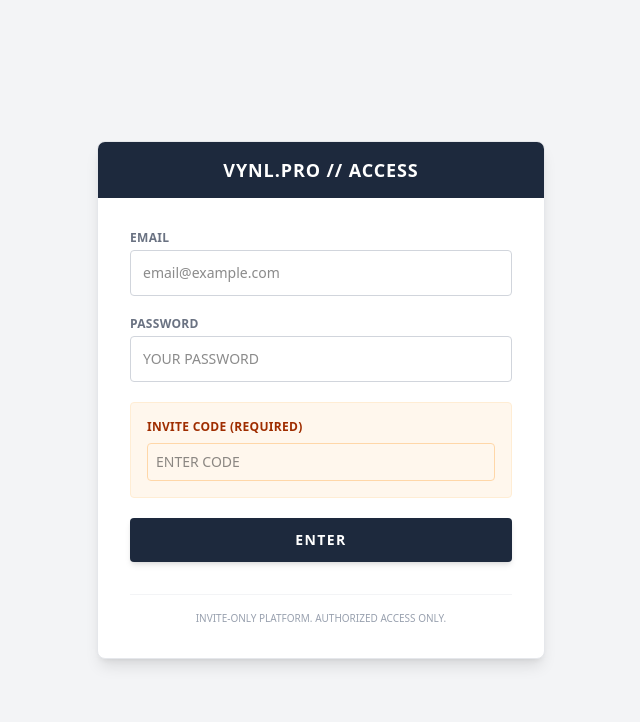
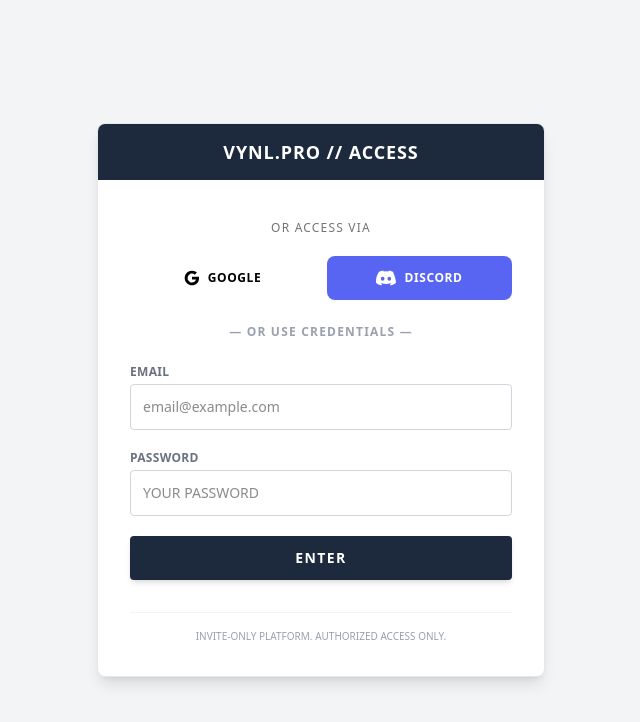
Before and after one commit to rlackeyseattle/vynl-pro, a Next.js app: page /login in a window 1280 px wide. Shown: the top 722 px of the page, without its empty margins (319-959 px from the left). Built offline with nearby package versions, Linux system fonts and the light colour scheme.

Commit message:
Final Social Login fix: Restore imports and add Suspense to Login page

```diff
--- a/app/join/page.tsx
+++ b/app/join/page.tsx
@@ -1,12 +1,13 @@
 "use client";
 
-import React, { useState, useTransition, useEffect, Suspense } from "react";
-import { useRouter, useSearchParams } from "next/navigation";
+import React, { useState, useTransition, Suspense } from "react";
+import { useRouter } from "next/navigation";
 import { registerUser } from "@/actions/register";
 import { signIn } from "next-auth/react";
-import { ArrowRight, Lock, Loader2, AlertCircle, CheckCircle } from "lucide-react";
+import { ArrowRight, Loader2, AlertCircle } from "lucide-react";
 import { motion } from "framer-motion";
 import Link from "next/link";
+import SocialLogin from "@/components/auth/SocialLogin";
 
 export default function JoinPage() {
     return (
@@ -22,27 +23,16 @@
 
 function JoinContent() {
     const router = useRouter();
-    const searchParams = useSearchParams();
-    const initialCode = searchParams.get("code") || "";
-
     const [isPending, startTransition] = useTransition();
     const [error, setError] = useState("");
     const [success, setSuccess] = useState(false);
 
-    // Initialize state with initialCode, update if searchParams change
     const [formData, setFormData] = useState({
         name: "",
         email: "",
         password: "",
         handle: "",
-        inviteCode: initialCode,
     });
-
-    useEffect(() => {
-        if (initialCode) {
-            setFormData(prev => ({ ...prev, inviteCode: initialCode.toUpperCase() }));
-        }
-    }, [initialCode]);
 
     const handleChange = (e: React.ChangeEvent<HTMLInputElement>) => {
         const { name, value } = e.target;
@@ -99,34 +89,21 @@
                 className="w-full max-w-md relative z-10"
             >
                 <div className="mb-8 text-center">
-                    <h1 className="text-4xl font-black tracking-tighter mb-2">ACCESS GRANTED</h1>
-                    <p className="text-xs text-neutral-500 tracking-[0.2em] uppercase">Initialize Your Profile</p>
+                    <h1 className="text-4xl font-black tracking-tighter mb-2">INITIALIZE PROFILE</h1>
+                    <p className="text-xs text-neutral-500 tracking-[0.2em] uppercase">Join the Network</p>
+                </div>
+
+                <div className="bg-[#0a0a0a]/50 backdrop-blur-xl border border-white/10 rounded-2xl p-8 shadow-2xl">
+
+                    <SocialLogin />
+
+                    <div className="my-6 text-center text-xs text-neutral-600 font-bold tracking-widest uppercase flex items-center gap-4">
+                        <div className="h-px bg-white/10 flex-1" />
+                        OR MANUAL ENTRY
+                        <div className="h-px bg-white/10 flex-1" />
                     </div>
 
                     <form onSubmit={handleSubmit} className="space-y-4">
-
-                    {/* Invite Code Read-only or Public Badge */}
-                    {formData.inviteCode === "PUBLIC" ? (
-                        <div className="w-full bg-white/5 border border-white/10 rounded-full py-4 px-6 text-center text-sm font-mono text-white/50 tracking-widest uppercase mb-6">
-                            PUBLIC ACCESS MODE ACTIVE
-                        </div>
-                    ) : (
-                        <div className="relative group">
-                            <div className="absolute inset-y-0 left-4 flex items-center pointer-events-none">
-                                <Lock size={14} className="text-green-500" />
-                            </div>
-                            <input
-                                type="text"
-                                name="inviteCode"
-                                value={formData.inviteCode}
-                                readOnly
-                                className="w-full bg-white/5 border border-green-500/30 rounded-full py-4 pl-10 pr-6 text-sm font-mono text-green-400 placeholder-neutral-700 outline-none focus:border-green-500 transition-colors uppercase tracking-widest cursor-not-allowed"
-                            />
-                            <div className="absolute inset-y-0 right-4 flex items-center pointer-events-none">
-                                <CheckCircle size={14} className="text-green-500" />
-                            </div>
-                        </div>
-                    )}
 
                         <Input
                             placeholder="FULL NAME"
@@ -140,7 +117,7 @@
                             name="handle"
                             value={formData.handle}
                             onChange={handleChange}
-                        prefix="@" // Custom prefix logic
+                            prefix="@"
                         />
 
                         <Input
@@ -163,7 +140,7 @@
                             <motion.div
                                 initial={{ opacity: 0, y: -10 }}
                                 animate={{ opacity: 1, y: 0 }}
-                            className="bg-red-500/10 border border-red-500/20 text-red-500 px-4 py-3 rounded-2xl text-xs font-bold flex items-center gap-2"
+                                className="bg-red-500/10 border border-red-500/20 text-red-500 px-4 py-3 rounded-xl text-xs font-bold flex items-center gap-2"
                             >
                                 <AlertCircle size={14} /> {error}
                             </motion.div>
@@ -172,16 +149,19 @@
                         <button
                             type="submit"
                             disabled={isPending || success}
-                        className="w-full bg-white text-black font-bold tracking-widest uppercase py-4 rounded-full hover:bg-neutral-200 transition-all active:scale-95 disabled:opacity-50 disabled:cursor-not-allowed flex items-center justify-center gap-2"
+                            className="w-full bg-white text-black font-bold tracking-widest uppercase py-4 rounded-full hover:bg-neutral-200 transition-all active:scale-95 disabled:opacity-50 disabled:cursor-not-allowed flex items-center justify-center gap-2 mt-2"
                         >
-                        {isPending ? <Loader2 size={16} className="animate-spin" /> : (success ? "INITIALIZING..." : <span className="flex items-center gap-2">ENTER <ArrowRight size={16} /></span>)}
+                            {isPending ? <Loader2 size={16} className="animate-spin" /> : (success ? "INITIALIZING..." : <span className="flex items-center gap-2">CREATE IDENTITY <ArrowRight size={16} /></span>)}
                         </button>
 
-                    <p className="text-center text-[10px] text-neutral-600 font-mono mt-4">
-                        ALREADY INITIALIZED? <Link href="/login" className="text-white hover:underline">LOG IN</Link>
+                        <div className="text-center mt-6">
+                            <p className="text-[10px] text-neutral-500 font-mono">
+                                ALREADY INITIALIZED? <Link href="/login" className="text-white hover:underline ml-1">LOG IN</Link>
                             </p>
+                        </div>
 
                     </form>
+                </div>
 
             </motion.div>
         </div>
@@ -199,7 +179,7 @@
             )}
             <input
                 {...props}
-                className={`w-full bg-[#0a0a0a] border border-white/10 rounded-full py-4 ${prefix ? 'pl-10' : 'pl-6'} pr-6 text-sm font-bold text-white placeholder-neutral-700 outline-none focus:border-white/40 transition-colors uppercase tracking-wider`}
+                className={`w-full bg-[#0a0a0a] border border-white/10 rounded-xl py-4 ${prefix ? 'pl-10' : 'pl-6'} pr-6 text-sm font-bold text-white placeholder-neutral-600 outline-none focus:border-white/40 transition-colors uppercase tracking-wider`}
             />
         </div>
     )
--- a/app/login/page.tsx
+++ b/app/login/page.tsx
@@ -4,10 +4,21 @@
 import { signIn } from "next-auth/react";
 import { useRouter } from "next/navigation";
 
+import SocialLogin from "@/components/auth/SocialLogin";
+import { Suspense } from "react";
+
 export default function LoginPage() {
+    return (
+        <Suspense fallback={<div className="min-h-screen bg-gray-100 flex items-center justify-center font-sans"><div className="animate-pulse text-gray-400">Loading...</div></div>}>
+            <LoginContent />
+        </Suspense>
+    );
+}
+
+function LoginContent() {
     const [email, setEmail] = useState('');
     const [password, setPassword] = useState('');
-    const [inviteCode, setInviteCode] = useState('');
+    // const [inviteCode, setInviteCode] = useState(''); // Removed
     const [error, setError] = useState('');
     const router = useRouter();
 
@@ -18,7 +29,7 @@
         const result = await signIn("credentials", {
             email,
             password,
-            inviteCode,
+            // inviteCode,
             redirect: false,
         });
 
@@ -37,6 +48,12 @@
                 </header>
 
                 <div className="p-8">
+                    <SocialLogin />
+
+                    <div className="my-6 text-center text-xs text-gray-400 font-bold tracking-widest uppercase">
+                        — OR USE CREDENTIALS —
+                    </div>
+
                     <form onSubmit={handleSubmit} className="space-y-5">
                         <div>
                             <label htmlFor="email" className="block text-xs font-bold mb-1 uppercase tracking-wide text-gray-500">Email</label>
@@ -62,17 +79,7 @@
                                 placeholder="YOUR PASSWORD"
                             />
                         </div>
-                        <div className="bg-orange-50 p-4 rounded border border-orange-100">
-                            <label className="block text-xs font-bold mb-2 text-orange-800 uppercase tracking-wide">Invite Code (Required)</label>
-                            <input
-                                type="text"
-                                className="w-full border border-orange-200 rounded p-2 text-sm focus:outline-none focus:ring-2 focus:ring-orange-300"
-                                value={inviteCode}
-                                onChange={(e) => setInviteCode(e.target.value)}
-                                required
-                                placeholder="ENTER CODE"
-                            />
-                        </div>
+
 
                         {error && <p className="text-red-600 text-xs font-bold bg-red-50 p-2 rounded">{error}</p>}
 
--- /dev/null
+++ b/components/auth/SocialLogin.tsx
@@ -0,0 +1,67 @@
+"use client";
+
+import { signIn } from "next-auth/react";
+import { useSearchParams } from "next/navigation";
+
+export default function SocialLogin() {
+    const searchParams = useSearchParams();
+    const callbackUrl = searchParams.get("callbackUrl") || "/roblackey";
+
+    const handleSocialLogin = (provider: "google" | "discord") => {
+        signIn(provider, {
+            callbackUrl,
+        });
+    };
+
+    return (
+        <div className="flex flex-col gap-3 w-full">
+            <div className="relative flex items-center py-2">
+                <div className="flex-grow border-t border-white/10"></div>
+                <span className="flex-shrink-0 mx-4 text-xs text-neutral-500 uppercase tracking-widest">Or access via</span>
+                <div className="flex-grow border-t border-white/10"></div>
+            </div>
+
+            <div className="grid grid-cols-2 gap-3">
+                <button
+                    type="button"
+                    onClick={() => handleSocialLogin("google")}
+                    className="flex items-center justify-center gap-2 bg-white text-black px-4 py-3 rounded-lg hover:bg-neutral-200 transition-colors"
+                >
+                    <svg className="w-4 h-4" viewBox="0 0 24 24">
+                        <path
+                            fill="currentColor"
+                            d="M22.56 12.25c0-.78-.07-1.53-.2-2.25H12v4.26h5.92c-.26 1.37-1.04 2.53-2.21 3.31v2.77h3.57c2.08-1.92 3.28-4.74 3.28-8.09z"
+                        />
+                        <path
+                            fill="currentColor"
+                            d="M12 23c2.97 0 5.46-.98 7.28-2.66l-3.57-2.77c-.98.66-2.23 1.06-3.71 1.06-2.86 0-5.29-1.93-6.16-4.53H2.18v2.84C3.99 20.53 7.7 23 12 23z"
+                        />
+                        <path
+                            fill="currentColor"
+                            d="M5.84 14.09c-.22-.66-.35-1.36-.35-2.09s.13-1.43.35-2.09V7.07H2.18C1.43 8.55 1 10.22 1 12s.43 3.45 1.18 4.93l2.85-2.22.81-.62z"
+                        />
+                        <path
+                            fill="currentColor"
+                            d="M12 5.38c1.62 0 3.06.56 4.21 1.64l3.15-3.15C17.45 2.09 14.97 1 12 1 7.7 1 3.99 3.47 2.18 7.07l3.66 2.84c.87-2.6 3.3-4.53 6.16-4.53z"
+                        />
+                    </svg>
+                    <span className="text-xs font-bold tracking-wider">GOOGLE</span>
+                </button>
+
+                <button
+                    type="button"
+                    onClick={() => handleSocialLogin("discord")}
+                    className="flex items-center justify-center gap-2 bg-[#5865F2] text-white px-4 py-3 rounded-lg hover:bg-[#4752C4] transition-colors"
+                >
+                    <svg className="w-5 h-5" viewBox="0 0 127.14 96.36">
+                        <path
+                            fill="currentColor"
+                            d="M107.7,8.07A105.15,105.15,0,0,0,81.47,0a72.06,72.06,0,0,0-3.36,6.83A97.68,97.68,0,0,0,49,6.83,72.37,72.37,0,0,0,45.64,0,105.89,105.89,0,0,0,19.39,8.09C2.79,32.65-1.71,56.6.54,80.21h0A105.73,105.73,0,0,0,32.71,96.36,77.11,77.11,0,0,0,39.6,85.25a68.42,68.42,0,0,1-10.85-5.18c.91-.66,1.8-1.34,2.66-2a75.57,75.57,0,0,0,64.32,0c.87.71,1.76,1.39,2.66,2a68.68,68.68,0,0,1-10.87,5.19,77,77,0,0,0,6.89,11.1A105.89,105.89,0,0,0,126.6,80.22c1.24-21.45-8.49-47.57-18.9-72.15ZM42.45,65.69C36.18,65.69,31,60,31,53s5-12.74,11.43-12.74S54,46,53.89,53,48.84,65.69,42.45,65.69Zm42.24,0C78.41,65.69,73.25,60,73.25,53s5.06-12.74,11.44-12.74S96.23,46,96.12,53,91.08,65.69,84.69,65.69Z"
+                        />
+                    </svg>
+                    <span className="text-xs font-bold tracking-wider">DISCORD</span>
+                </button>
+            </div>
+        </div>
+    );
+}
```
Also changed, not shown: actions/register.ts (+24 -13 lines), app/page.tsx (+15 -27 lines), auth.ts (+11 -2 lines). Lines whose indentation alone changed are shown as unchanged.
